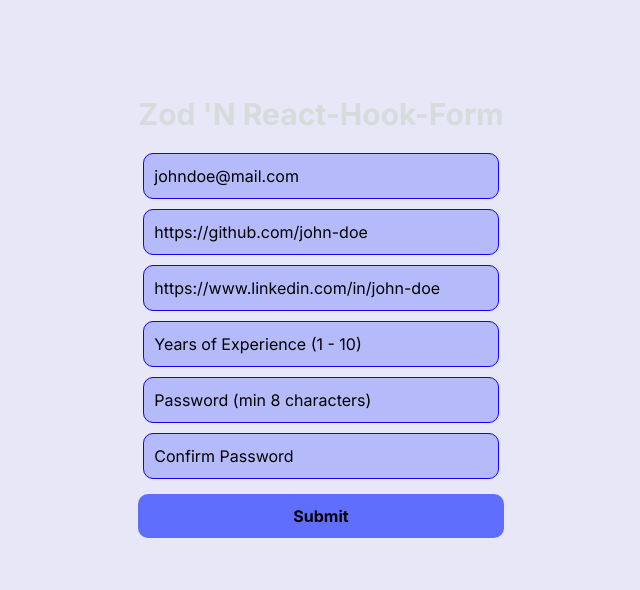
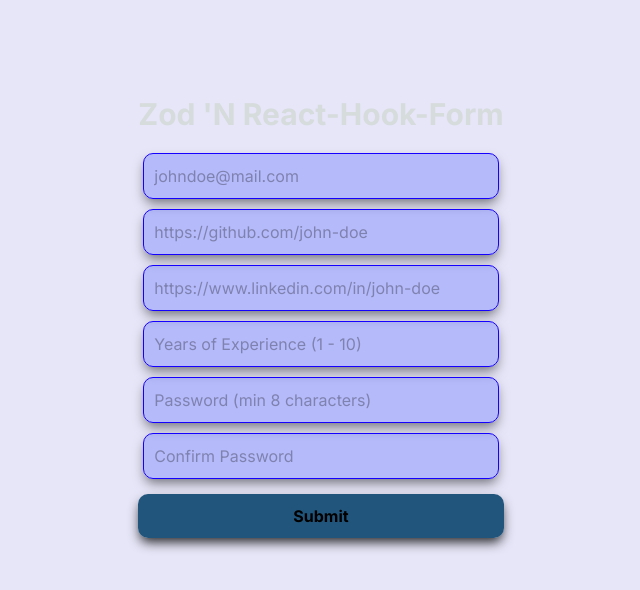
Before and after one commit to Diego-Girao/zod-react-hook-form, a Next.js app: page / in a window 1280 px wide. Shown: the top 590 px of the page, without its empty margins (319-959 px from the left). Built offline with nearby package versions, Linux system fonts and the light colour scheme.

Commit message:
style: change colors and shadows
change body background color
change input/select placeholder color and add box shadows
change hover color and add box shadow, transtion effect at submit button

```diff
--- a/app/globals.css
+++ b/app/globals.css
@@ -18,38 +18,41 @@
 
 body {
 	color: rgb(var(--background-start-rgb));
-	background: rgba(224, 224, 247, 0.751);
+	background: hsla(240, 59%, 92%, 0.751);
 }
 
 input,
 select {
-	background-color: rgba(0, 26, 255, 0.217);
-	border: 1px solid rgb(21, 0, 255);
+	background-color: hsla(234, 100%, 50%, 0.217);
+	border: 1px solid hsl(245, 100%, 50%);
 	border-radius: 10px;
 	padding: 10px;
 	margin: 5px;
 	outline: none;
+	box-shadow: hsla(0, 0%, 0%, 0.5) 0px 6px 12px -2px;
 }
 input::placeholder,
 select::placeholder {
-	color: black;
+	color: hsla(0, 0%, 0%, 0.3);
 }
 
 .submit-button {
-	background-color: rgba(0, 26, 255, 0.59);
+	background-color: hsla(204, 100%, 20%, 0.85);
 	border-radius: 10px;
 	padding: 10px;
 	margin-top: 10px;
 	font-weight: bold;
 	color: rgb(var(--foreground-rgb));
+	transition: all 0.3s ease;
+	box-shadow: hsla(0, 0%, 0%, 0.85) 0px 6px 12px -2px;
 }
 
 .submit-button:hover {
-	background-color: rgba(0, 26, 255, 0.217);
+	background-color: hsla(0, 0%, 0%, 0.85);
 }
 
 .error-message {
-	color: rgb(238, 80, 80);
+	color: hsl(0, 100%, 62%);
 	font-size: 10px;
 	margin-left: 10px;
 }
```
